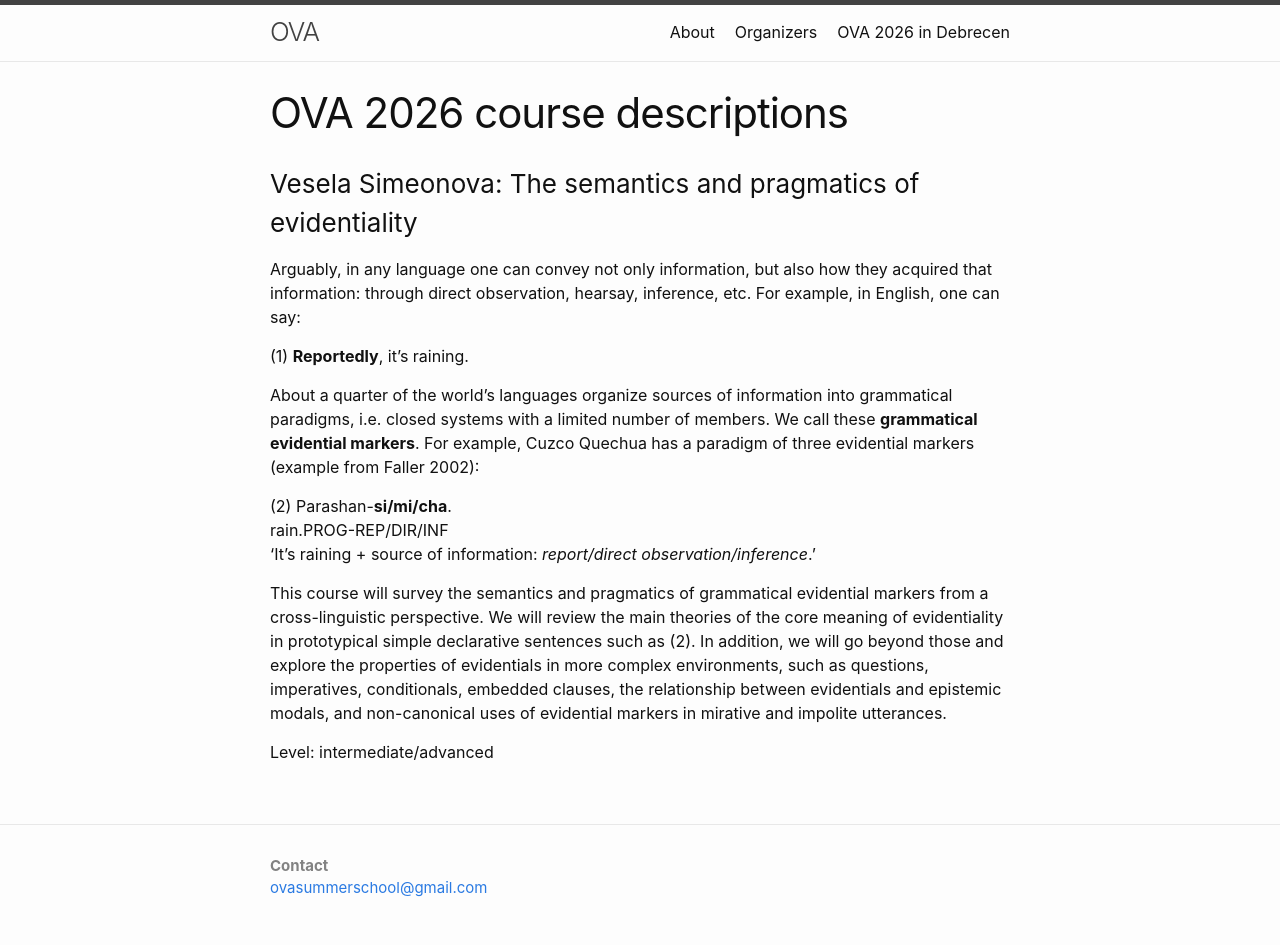
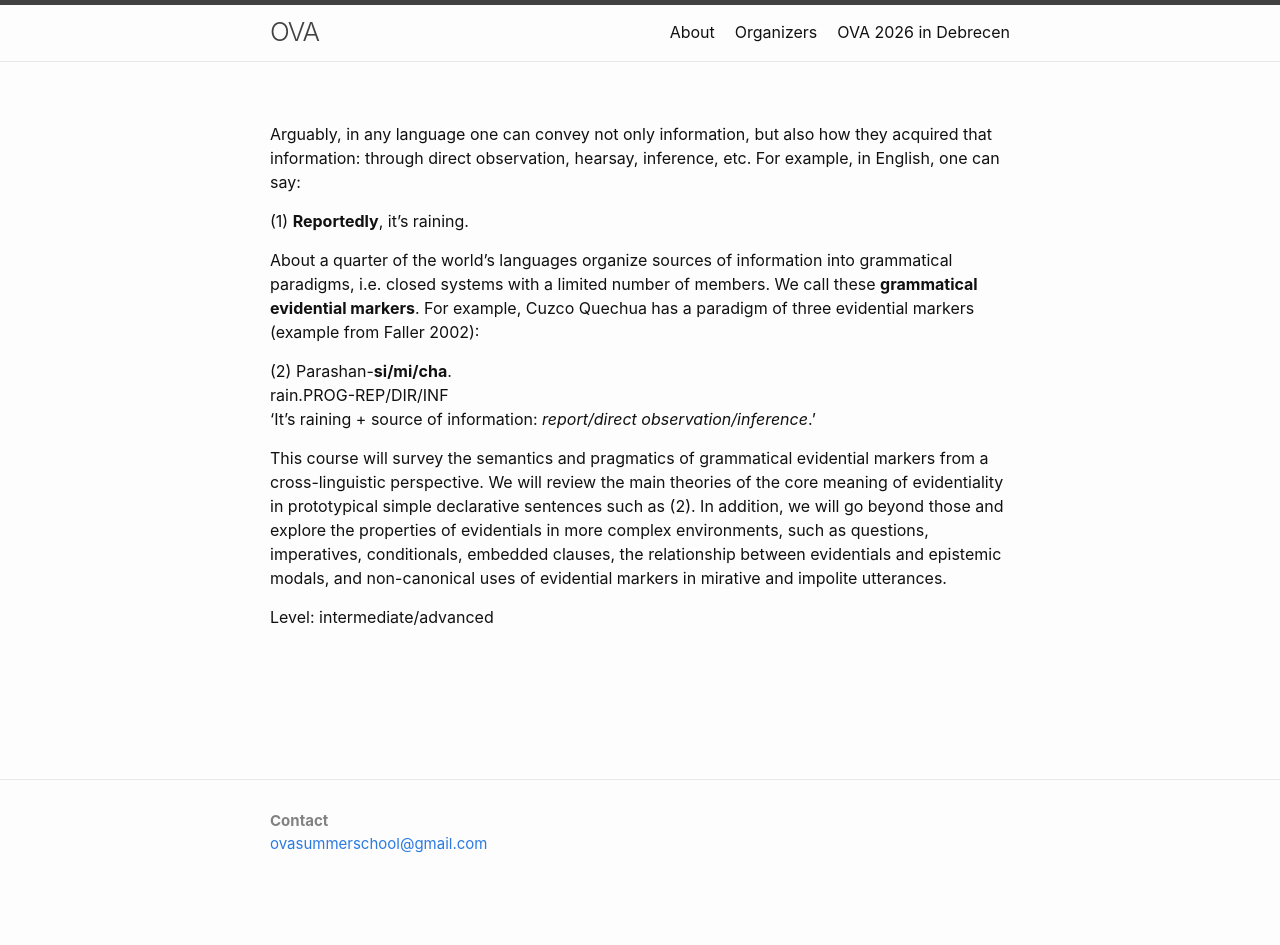
Before and after one commit to ovaschool/ovaschool.github.io, a Jekyll site: the page built from staticpages/ova2026-simeonova.markdown, in a window 1280 px wide. Built offline with Jekyll 4.4.1, drawn with Linux system fonts in a browser that asks for light colours; our own code applies the rules of GitHub Pages for plain Markdown files; after the commit the page ends 900 px from its top, so only the background shows below that.

Commit message:
Update ova2026-simeonova.markdown

```diff
--- a/staticpages/ova2026-simeonova.markdown
+++ b/staticpages/ova2026-simeonova.markdown
@@ -1,11 +1,9 @@
 ---
 layout: page
-title: OVA 2026 course descriptions
+title: Vesela Simeonova: The semantics and pragmatics of evidentiality
 permalink: ova2026-simeonova
 exclude: true
 ---
-
-### Vesela Simeonova: The semantics and pragmatics of evidentiality
 
 Arguably, in any language one can convey not only information, but also how they acquired that information: through direct observation, hearsay, inference, etc. For example, in English, one can say:
 
```
